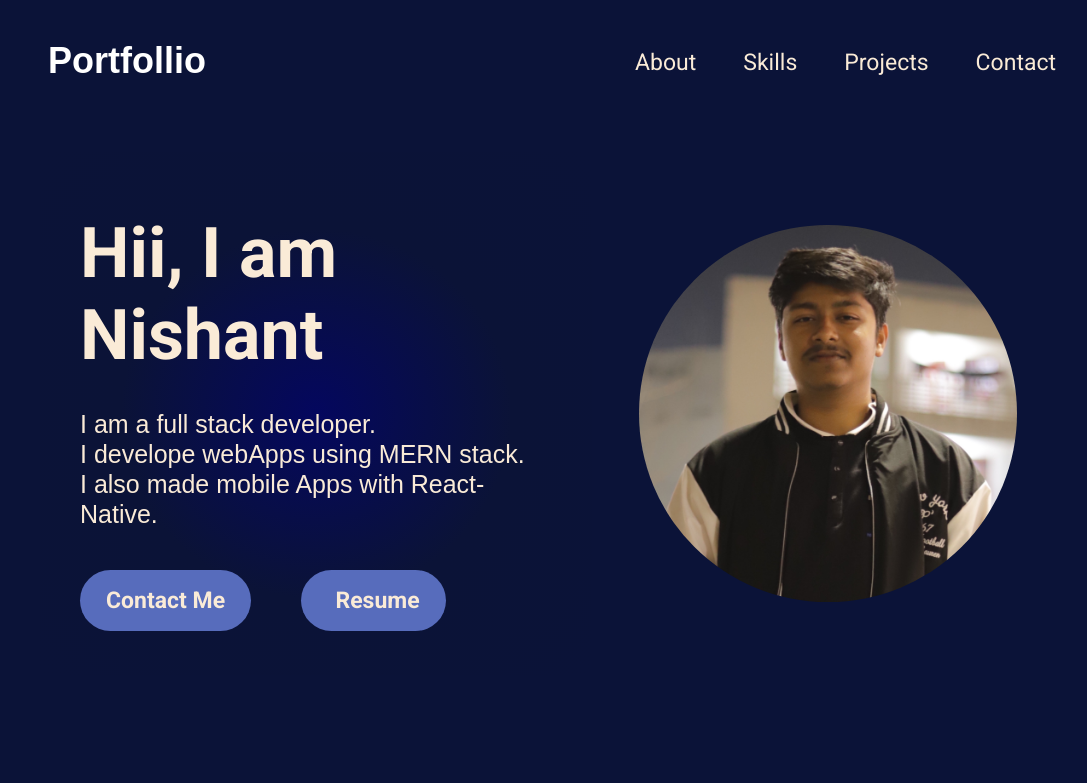
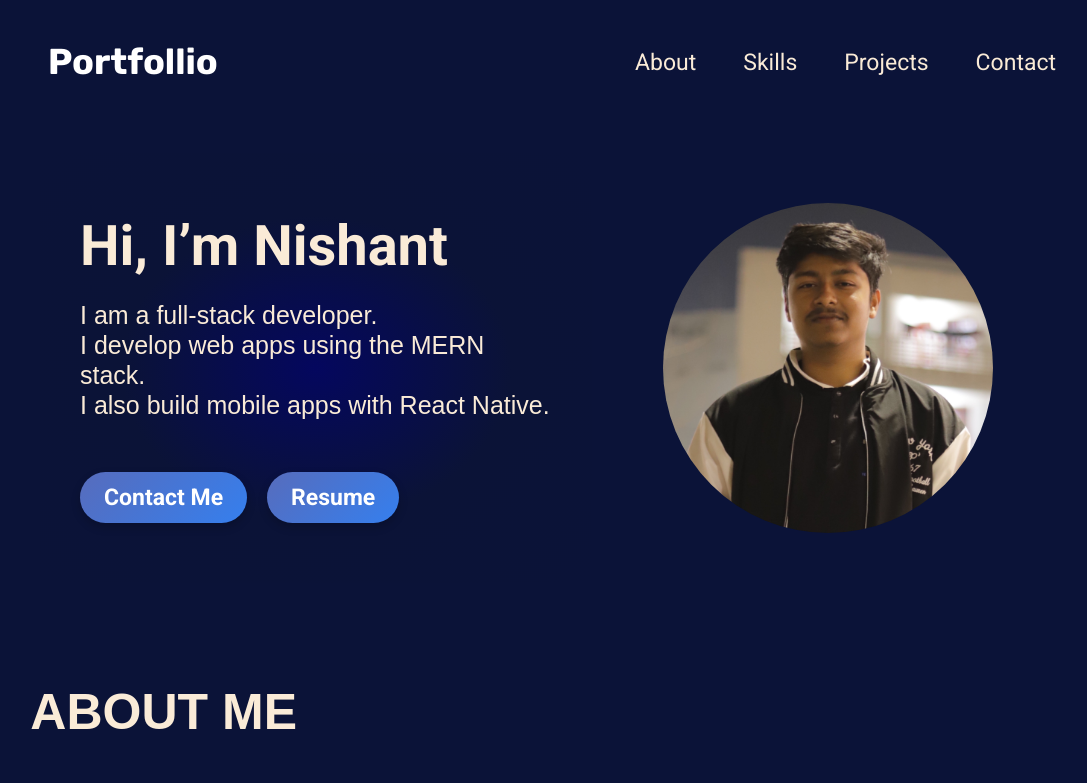
Before and after one commit to nishant1194/Portfolio, a React (Create React App) app: page / in a window 1280 px wide. Shown: the top 783 px of the page, without its empty margins (88-1175 px from the left). Built offline with nearby package versions, Linux system fonts and the light colour scheme.

Commit message:
minnor changes

```diff
--- a/src/components/icl/Navbar.css
+++ b/src/components/icl/Navbar.css
@@ -1,7 +1,7 @@
-@import url('https://fonts.googleapis.com/css2?family=Open+Sans:wght@300&family=Roboto:ital,wght@0,100;0,300;0,400;0,500;0,700;0,900;1,100;1,300;1,400;1,500;1,700;1,900&family=Rubik:wght@300&family=Ubuntu:wght@300&display=swap');
+@import url("https://fonts.googleapis.com/css2?family=Open+Sans:wght@300&family=Roboto:ital,wght@0,100;0,300;0,400;0,500;0,700;0,900;1,100;1,300;1,400;1,500;1,700;1,900&family=Rubik:wght@300&family=Ubuntu:wght@300&display=swap");
+@import url('https://fonts.googleapis.com/css2?family=Rubik:wght@300;400;500;700&display=swap');
 
-
-.navvu{
+.navvu {
   font-family: "Outfit";
 
   font-style: normal;
@@ -10,108 +10,91 @@
   position: relative;
   z-index: 2;
   padding: 40px 10px 0px 10px;
-
 }
 
-.navbar{
+.navbar {
   position: relative;
 
   display: flex;
   align-items: center;
-    justify-content :space-between;
+  justify-content: space-between;
   margin: 0 10% 0 10%;
   z-index: 2;
-
 }
 
-.title{
+.title {
   font-size: 36px;
   font-weight: 600;
-    font-family: "Outfit", Arial, Helvetica, sans-serif;
-    text-decoration:none;
-    color:rgb(255, 255, 255);
-
+  font-family: 'Rubik', sans-serif;
+  text-decoration: none;
+  color: rgb(255, 255, 255);
 }
 
-.menu{
+.menu {
   display: flex;
 }
 
-.menuItems{
+.menuItems {
   display: flex;
   gap: 47px;
   list-style: none;
-    color: #ffffff;
    font-size: 25px;
-    /* font-weight: 600; */
-    font-family: "Outfit", Arial, Helvetica, sans-serif;
-    text-decoration:none;
-    color:rgb(255, 255, 255);
-
-
+  font-family: 'Rubik', sans-serif;
+  text-decoration: none;
+  color: rgb(255, 255, 255);
 }
 
-.menuIcon{
+.menuIcon {
   display: none;
 }
-.compact{
+.compact {
   display: none;
 }
-@media screen and (max-width:700px) {
+@media screen and (max-width: 700px) {
+  .menuIcon {
+    display: block;
+    color: #ffffff;
+  }
 
-
-    .menuIcon{
-display: block;
-color: #ffffff;   }
-
-.menuItems{
+  .menuItems {
     display: none;
     flex-direction: column;
-
   }
 
-.compact{
+  .compact {
     display: flex;
     color: #ffffff;
-  justify-content:flex-end;
-    z-index: 3 ;
+    justify-content: flex-end;
+    z-index: 3;
     margin-right: 7%;
-
   }
-.menuItemds{
+  .menuItemds {
     display: flex;
     flex-direction: column;
     list-style: none;
     background-color: #18386d;
     border-radius: 20px;
     margin: 0px;
-    padding: 10px ;
+    padding: 10px;
     align-items: center;
     z-index: 7;
-
   }
-.ItemM{
+  .ItemM {
     padding: 10px;
-
   }
 }
 
-.title:hover{
-
-    transform: scale(1.1);
+.title:hover {
+    transform: translateY(-4px);
       transition-duration: 0.4s;
 }
 
-li:hover{
-    transform: scale(1.1);
+li:hover {
+    transform: translateY(-3px);
       transition-duration: 0.3s;
 }
 
-
-
-
-
-a{
+a {
   text-decoration: none;
 
   font-size: 23px;
--- a/src/components/pages/Home.css
+++ b/src/components/pages/Home.css
@@ -12,7 +12,7 @@
     display: flex;
     align-items: center;
     justify-content :space-between;
-    color: white;
+    color: rgb(255, 255, 255);
     margin: 70px 0px 50px 0px ;
     z-index: 1;
     margin-left: 10%;
@@ -41,8 +41,10 @@
 
 .imgP{
     border-radius: 100% ;
-    height: 80%;
-    width: 80%
+    height: 70%;
+    width: 70%;
+    animation: float 3s ease-in-out infinite;
+
 }
 .imgP:hover{
     transform: scale(1.1);
@@ -51,37 +53,71 @@
 }
 
 .titlee{
-    font-size: 70px;
+    /* font-size: 70px;
     font-weight: 600;
-    margin-bottom: 33px;
+    margin-bottom: 33px; */
+    font-size: 3.5rem;
+  margin-bottom: 20px;
+  font-weight: 700;
+  line-height: 1.2;
+  animation: fadeIn 1.2s ease-in-out;
+}
 
 
-}
 .desc{
     font-size: 25px;
     margin-bottom: 52px;
     font-family: "Outfit", Arial, Helvetica, sans-serif;
     line-height: 30px;
 }
+.titlee:hover {
+    transform: translateY(-4px);
+      transition-duration: 0.4s;
+}
 
 .contactBtn{
-    text-decoration: none;
-    border-radius: 100px;
-    font-size: 30px;
-    font-weight: 600;
-    padding: 11px 26px 17px 26px;
-    background-color: #576cbc;
-    font-family: "Outfit", Arial, Helvetica, sans-serif;
+  text-decoration: none;
+  background: linear-gradient(135deg, #576cbc, #357fee);
+  color: rgb(101, 38, 38);
+  padding: 12px 24px;
+  font-size: 1rem;
+  font-weight: 600;
+  border-radius: 50px;
+  transition: all 0.4s ease;
+  box-shadow: 0 4px 10px rgba(0, 0, 0, 0.2);
 
 }
 .contactBtn:hover{
-    transform: scale(1.09);
-    transition-duration: 0.6s;}
+    transform: scale(1.9);
+    transition-duration: 0.6s;
+}
 
 .imgP:hover{
     transform: scale(1.005);
     transition-duration: 0.07s;
 }
+
+.buttons {
+    display: flex;
+    gap: 20px;
+  }
+
+  .button {
+    text-decoration: none;
+    background: linear-gradient(135deg, #576cbc, #357fee);
+    color: white;
+    padding: 12px 24px;
+    font-size: 1.5 rem;
+    font-weight: 600;
+      border-radius: 50px;
+    transition: all 0.4s ease;
+    box-shadow: 0 4px 10px rgba(0, 0, 0, 0.2);
+  }
+
+  .button:hover {
+    transform: translateY(-5px);
+    box-shadow: 0 8px 20px rgba(0, 0, 0, 0.3);
+  }
 
 @media screen and (max-width: 830px) {
    .mainBox{
@@ -120,3 +156,18 @@
         margin: 0px 0px 20px 0px;
     }
 }
+
+
+
+@keyframes float {
+    0%, 100% {
+      transform: translateY(0);
+    }
+    50% {
+      transform: translateY(-10px);
+    }
+  }
+
+  .image-section {
+    text-align: center;
+  }
--- a/src/components/pages/Home.js
+++ b/src/components/pages/Home.js
@@ -1,29 +1,42 @@
-import React from 'react'
+import React from "react";
 
-import '../pages/Home.css'
-import NishantImg from '../images/imgs/Nishant.JPG'
-import NishantImgg from '../images/imgs/NishantBackgroung.png'
+import "../pages/Home.css";
+import NishantImg from "../images/imgs/Nishant.JPG";
+import NishantImgg from "../images/imgs/NishantBackgroung.png";
 
 function Home() {
   return (
-    <div className='booox'>
-      <div className='mainBox'>
-        <div className='divv1'>
-      <h1 className='titlee'>Hii, I am Nishant</h1>
-      <p className='desc'>I am a full stack developer.<br /> I develope webApps using MERN stack.<br />I also made mobile Apps with React-Native.</p>
-     <div >
-
-      <span className='contactBtn'> <a href="#contact">Contact Me</a></span>
-       <span className='contactBtn'style={{margin:"0px 50px "}} > <a href="https://drive.google.com/file/d/1BooSpofpNEeSKnGiwXKwMbPl_ydu5JwF/view?usp=sharing" target='blank'>Resume</a> </span>
-     </div>
+    <div className="booox">
+      <div className="mainBox">
+        <div className="divv1">
+          <h1 className="titlee">
+            Hi, I’m Nishant
+          </h1>
+          <p className="desc">
+          I am a full-stack developer.<br />
+            I develop web apps using the MERN stack.<br />
+            I also build mobile apps with React Native.
+          </p>
+          <div className="buttons">
+            <a href="#contact" className="button contact-button">
+              Contact Me
+            </a>
+            <a
+              href="https://drive.google.com/file/d/1BooSpofpNEeSKnGiwXKwMbPl_ydu5JwF/view?usp=sharing"
+              className="button resume-button"
+              target="_blank"
+              rel="noopener noreferrer"
+            >
+              Resume
+            </a>
+          </div>
+        </div>
+        <div className="divv2">
+          <img src={NishantImg} alt="" className="imgP" />
+        </div>
+      </div>
     </div>
-    <div className='divv2'>
-      <img src={NishantImg} alt="" className='imgP'/>
-    </div>
-    </div>
-
-    </div>
-  )
+  );
 }
 
-export default Home
+export default Home;
--- a/src/components/pages/about/About.css
+++ b/src/components/pages/about/About.css
@@ -9,6 +9,8 @@
     /* border-radius: 15px; */
     padding: 50px 73px;
     /* margin-top: 1px; */
+    display: flex;
+    flex-direction: column;
 }
 
 .tittlle{
@@ -17,7 +19,11 @@
     font-family: "Outfit", Arial, Helvetica, sans-serif;
 
 }
+.tittlle:hover{
+    transform: translateY(-5px);
+    transition-duration: 0.5s;
 
+}
 
 .content{
     display: flex;
@@ -46,8 +52,8 @@
 }
 .aboutItemText:hover{
     background: linear-gradient(to right , rgba(44, 44, 44, 0.684) ,  rgb(12, 13, 34));
-    transform: scale(1.01);
-    transition-duration: 0.1s;
+    transform: scale(1.07);
+    transition-duration: 0.7s;
 }
 
 .aboutItem{
--- a/src/components/pages/projects/Projects.css
+++ b/src/components/pages/projects/Projects.css
@@ -11,7 +11,11 @@
     font-size: 50px;
     font-family: "Outfit", Arial, Helvetica, sans-serif;
 }
+.tlle:hover{
+    transform: translateY(-5px);
+    transition-duration: 0.5s;
 
+}
 
 .cardImg{
    width: 100%;
--- a/src/components/pages/skill/Skill.css
+++ b/src/components/pages/skill/Skill.css
@@ -30,12 +30,12 @@
 }
 .aboutItemTexte:hover{
     background: linear-gradient(to right , rgba(44, 44, 44, 0.684) ,  rgb(12, 13, 34));
-    transform: scale(1.01);
-    transition-duration: 0.1s;
+    transform: scale(1.07);
+    transition-duration: 0.7s;
 }
 .skillItem:hover{
-    transform: scale(1.09);
-    transition-duration: 0.6s;
+    transform: translateY(-5px);
+    transition-duration: 0.5s;
 
 }
 .aboutIteme{
@@ -47,6 +47,15 @@
     font-size: 25px;
     font-weight: 400;
     margin: 2%;
+}
+.tittllee:hover{
+    transform: translateY(-5px);
+    transition-duration: 0.5s;
+
+}
+.tittlleee:hover{
+    transform: translateY(-5px);
+    transition-duration: 0.5s;
 
 }
 .disccpe{
```
Also changed, not shown: src/components/pages/skill/Skill.js (+79 -67 lines). Lines whose indentation alone changed are shown as unchanged.
